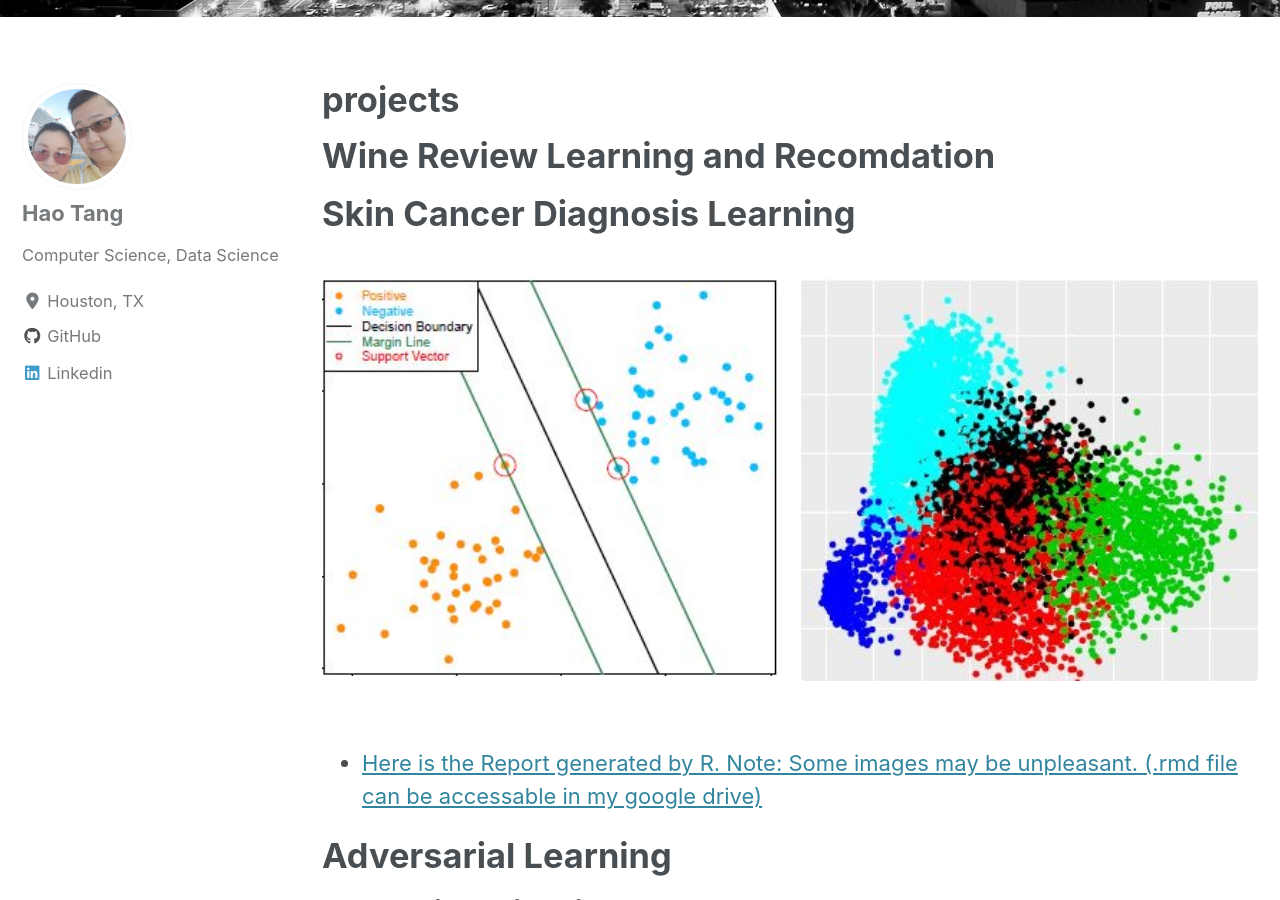
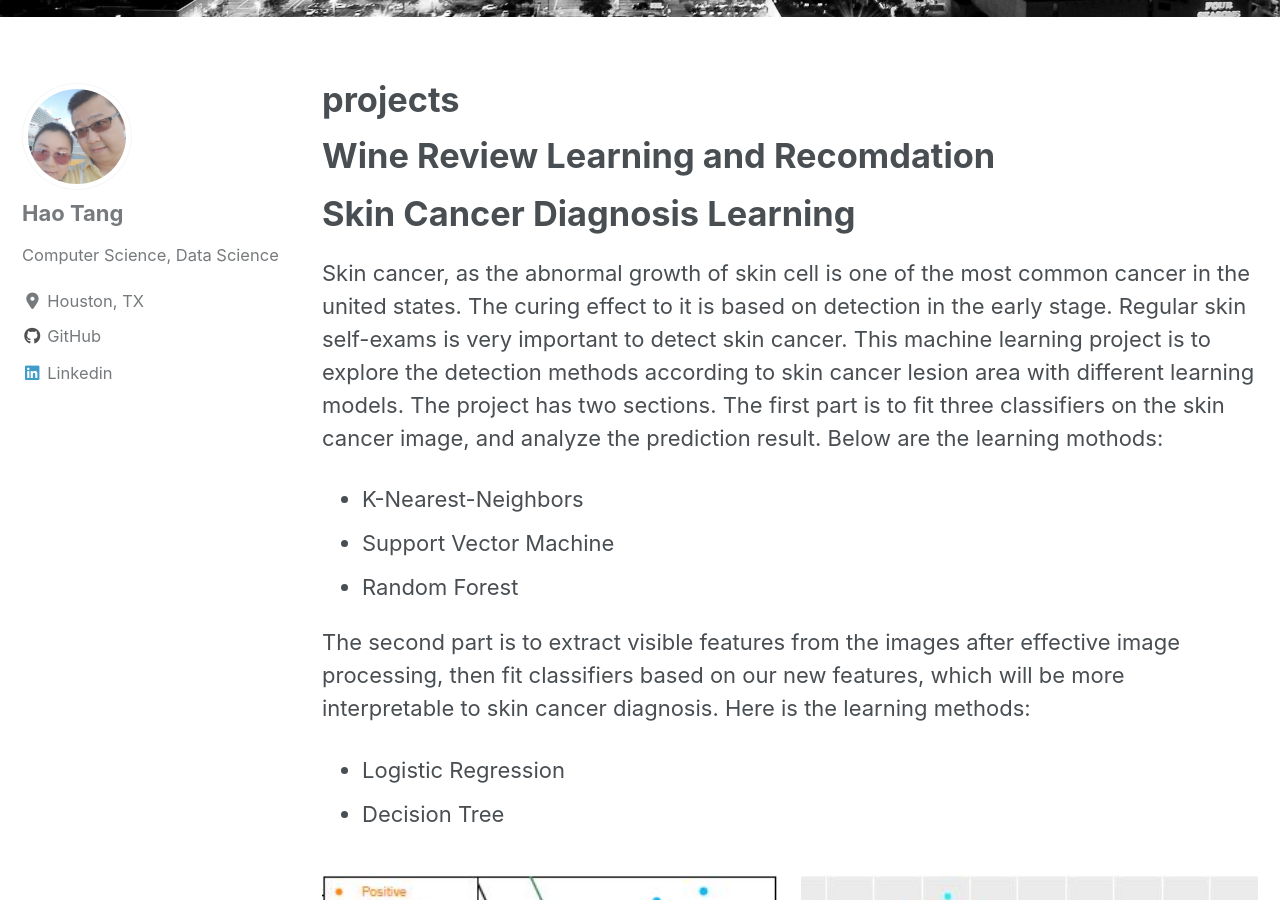
Before and after one commit to tanghao205/tanghao205.github.io, a Jekyll site: the page built from _pages/projects.md, in a window 1280 px wide and 900 px high, scrolled down 562 px. Built offline with Jekyll 4.4.1, drawn with Linux system fonts in a browser that asks for light colours; cached includes are drawn as plain includes; nearby versions of some CDN libraries.

Commit message:
Update projects.md

```diff
--- a/_pages/projects.md
+++ b/_pages/projects.md
@@ -17,6 +17,17 @@ header:
 
 # Skin Cancer Diagnosis Learning
 
+Skin cancer, as the abnormal growth of skin cell is one of the most common cancer in the united states. The curing effect to
+it is based on detection in the early stage. Regular skin self-exams is very important to detect skin cancer. This machine learning project is to explore the detection methods according to skin cancer lesion area with different learning models. The project has two sections. The first part is to fit three classifiers on the skin cancer image, and analyze the prediction result. Below are the learning mothods:
+
+- K-Nearest-Neighbors
+- Support Vector Machine
+- Random Forest
+
+The second part is to extract visible features from the images after effective image processing, then fit classifiers based on our new features, which will be more interpretable to skin cancer diagnosis. Here is the learning methods:
+
+- Logistic Regression
+- Decision Tree
 
 <figure class="half">
     <a href="/images/SVM.JPG"><img src="/images/SVM.JPG"></a>
```
